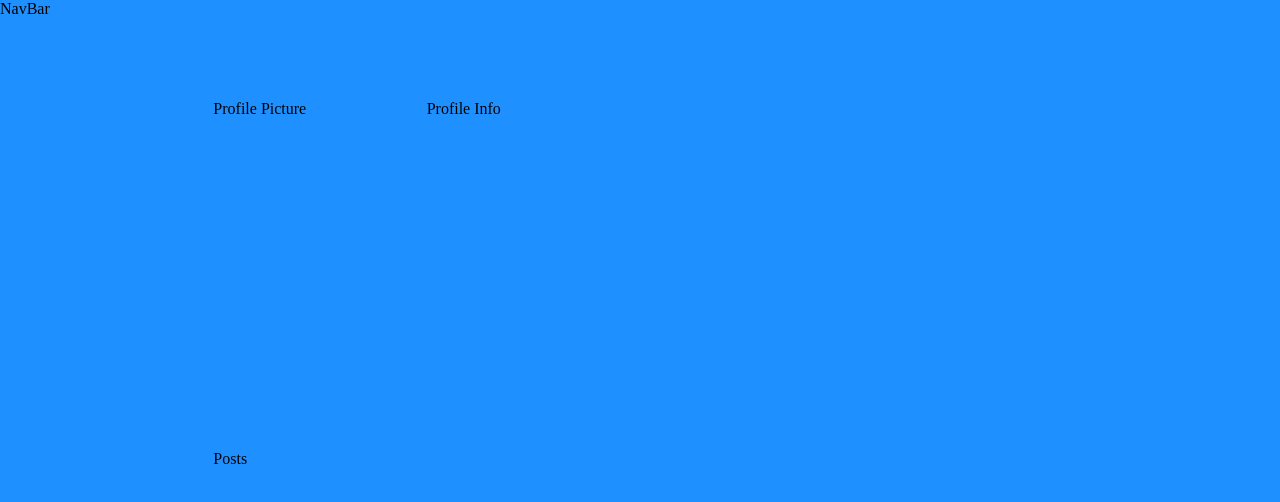
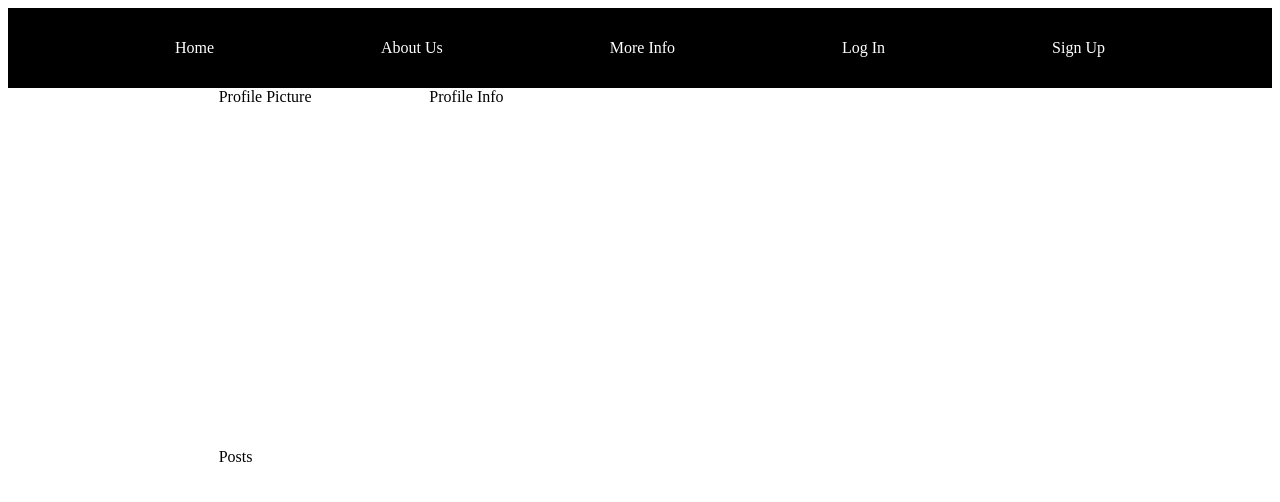
Before and after one commit to bstanton773/kekambas-106_css_grid_example, a plain HTML site: page index.html in a window 1280 px wide. Drawn offline with Linux system fonts and the light colour scheme.

Commit message:
Update navbar

```diff
--- a/css/main.css
+++ b/css/main.css
@@ -1,14 +1,14 @@
-body{
+/* body{
     background-color: dodgerblue;
     margin: 0;
-}
+} */
 
 
 .container{
-    height: 100vh;
+    min-height: 100vh;
     display: grid;
     grid-template-columns: repeat(6, 1fr);
-    grid-template-rows: 100px repeat(2, 1fr);
+    grid-template-rows: 10vh repeat(2, 1fr);
     grid-template-areas:
     "navbar navbar navbar navbar navbar navbar"
     ". prof-pic prof-info prof-info prof-info ."
@@ -21,7 +21,18 @@ body{
 }
 
 .navbar{
-    grid-area: navbar
+    grid-area: navbar;
+    background-color: black;
+    display: flex;
+    justify-content: space-evenly;
+    align-items: center;
+    position: sticky;
+    top: 0;
+}
+
+.navbar a{
+    color: white;
+    text-decoration: none;
 }
 
 .prof-info{
--- a/index.html
+++ b/index.html
@@ -11,7 +11,13 @@
 
     <!-- Grid Container -->
     <div class="container">
-        <div class="navbar">NavBar</div>
+        <div class="navbar">
+            <a href="#">Home</a>
+            <a href="#">About Us</a>
+            <a href="#">More Info</a>
+            <a href="#">Log In</a>
+            <a href="#">Sign Up</a>
+        </div>
         <div class="prof-info">Profile Info</div>
         <div class="posts">Posts</div>
         <div class="prof-pic">Profile Picture</div>
```
